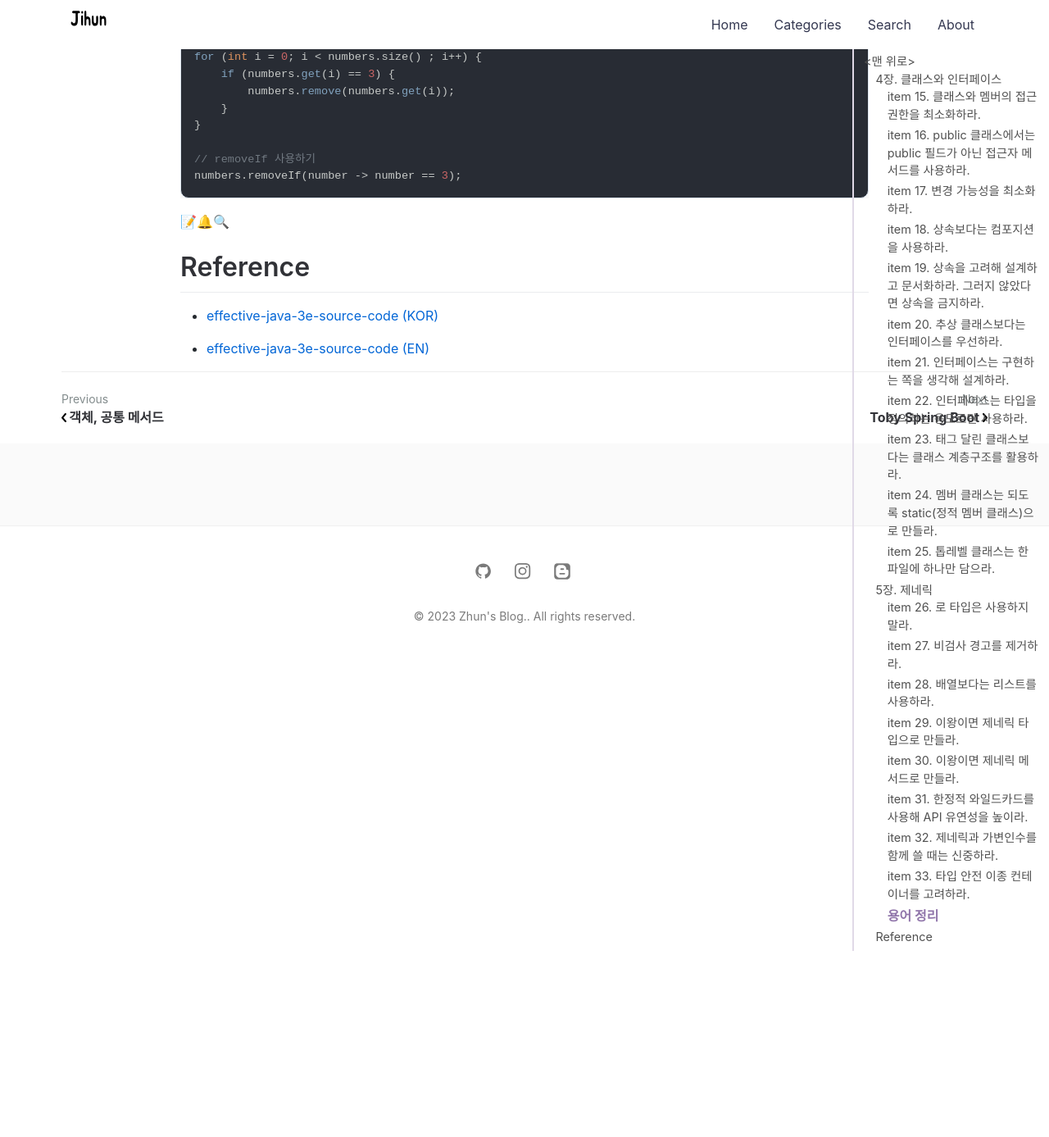
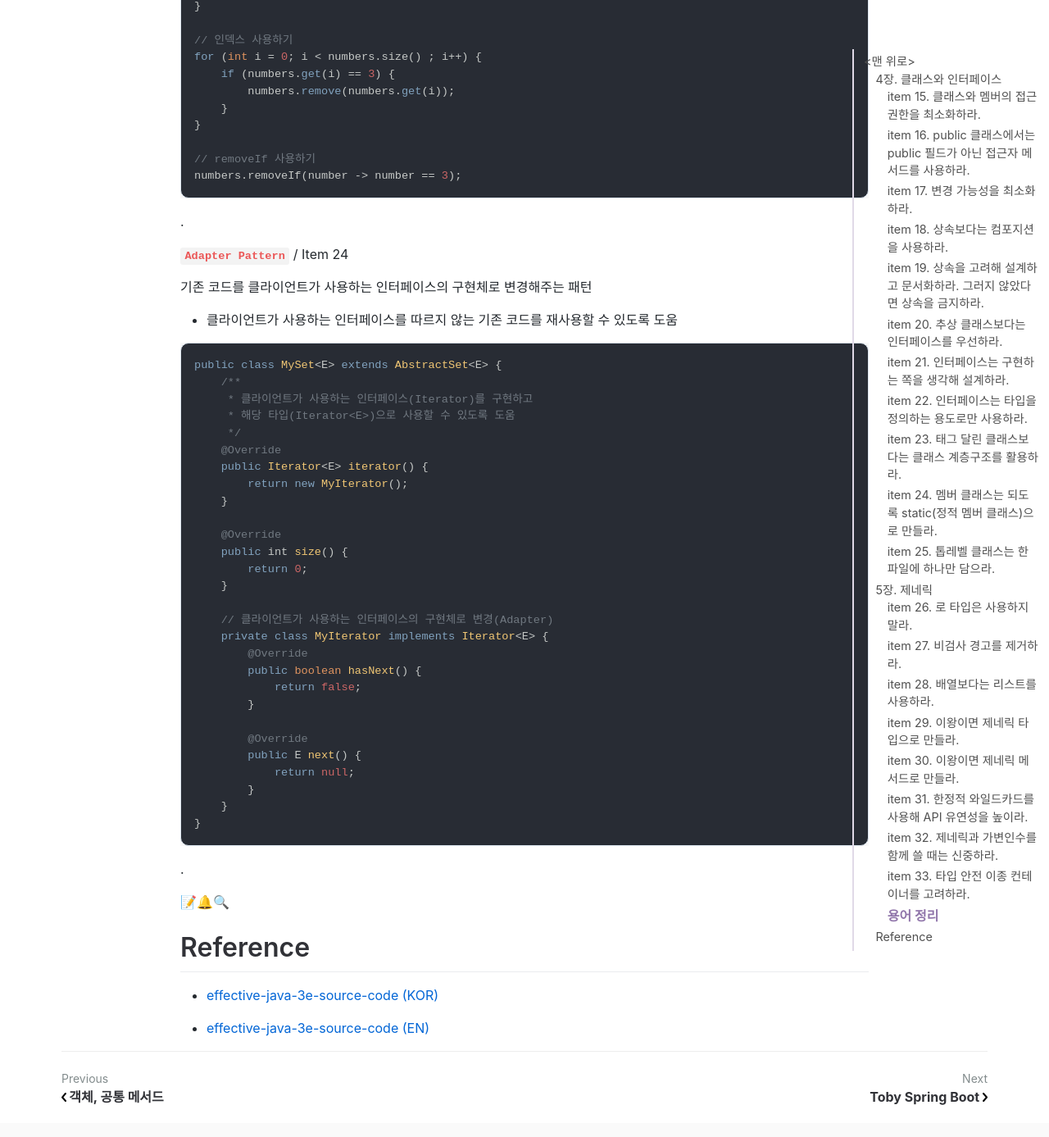
Before and after one commit to jihunparkme/jihunparkme.github.io, a Jekyll site: the page built from _posts/2023-04-22-Effective-Java-Class-Interface-Generics.md, in a window 1280 px wide and 1400 px high, scrolled down 32475 px. Shown: the top 1387 px of the window at 82% size. Built offline with Jekyll 4.4.1, drawn with Linux system fonts in a browser that asks for light colours; nearby versions of some CDN libraries; comment, search, counter and statistics services are not loaded; some of the changed text lies outside the part shown.

Commit message:
[Effective Java] item 24. 멤버 클래스는 되도록 static(정적 멤버 클래스)으로 만들라.
- Adapter Pattern

````diff
--- a/_posts/2023-04-22-Effective-Java-Class-Interface-Generics.md
+++ b/_posts/2023-04-22-Effective-Java-Class-Interface-Generics.md
@@ -1405,6 +1405,45 @@ for (int i = 0; i < numbers.size() ; i++) {
 numbers.removeIf(number -> number == 3);
 ```
 
+.
+
+**`Adapter Pattern`** / Item 24
+
+기존 코드를 클라이언트가 사용하는 인터페이스의 구현체로 변경해주는 패턴
+- 클라이언트가 사용하는 인터페이스를 따르지 않는 기존 코드를 재사용할 수 있도록 도움
+
+```java
+public class MySet<E> extends AbstractSet<E> {
+    /**
+     * 클라이언트가 사용하는 인터페이스(Iterator)를 구현하고
+     * 해당 타입(Iterator<E>)으로 사용할 수 있도록 도움
+     */
+    @Override
+    public Iterator<E> iterator() {
+        return new MyIterator();
+    }
+
+    @Override
+    public int size() {
+        return 0;
+    }
+
+    // 클라이언트가 사용하는 인터페이스의 구현체로 변경(Adapter)
+    private class MyIterator implements Iterator<E> {
+        @Override
+        public boolean hasNext() {
+            return false;
+        }
+
+        @Override
+        public E next() {
+            return null;
+        }
+    }
+}
+```
+
+.
 
 📝🔔🔍
 
````
